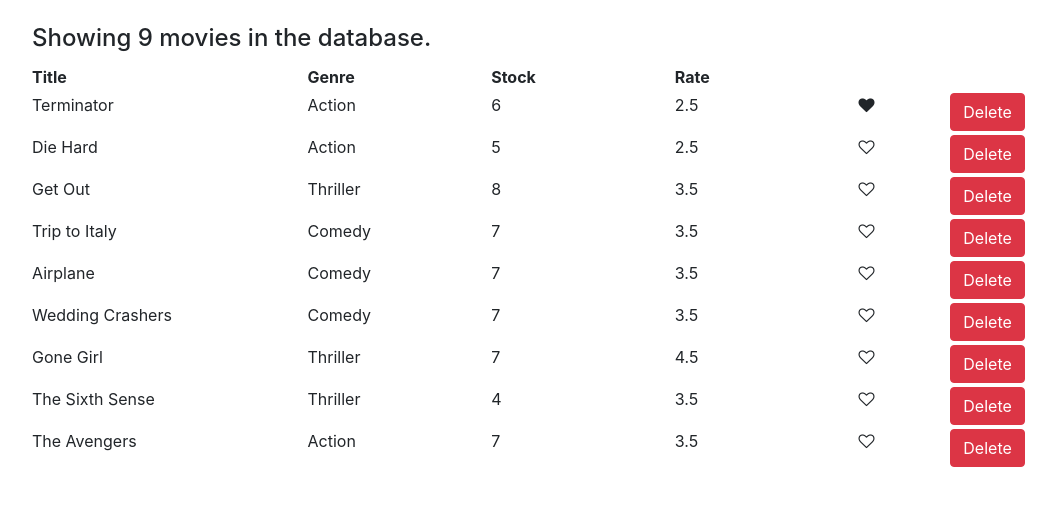
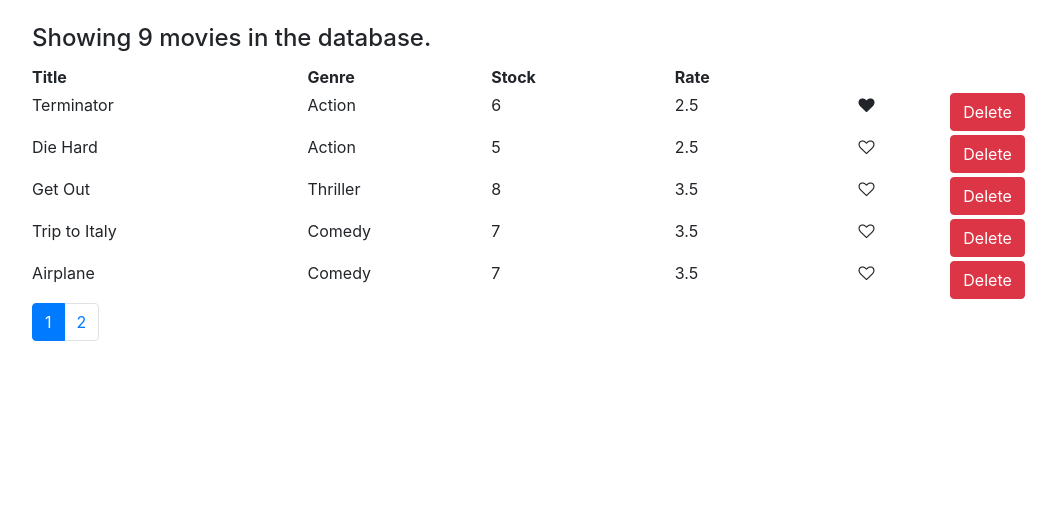
Before and after one commit to Puppo/codewithmosh-react-course, a React (Create React App) app: page / in a window 1280 px wide. Shown: the top 506 px of the page, without its empty margins (72-1128 px from the left). Built offline with nearby package versions, Linux system fonts and the light colour scheme.

Commit message:
add pagination

```diff
--- a/package.json
+++ b/package.json
@@ -8,6 +8,8 @@
     "@testing-library/user-event": "^7.1.2",
     "bootstrap": "^4.4.1",
     "font-awesome": "^4.7.0",
+    "lodash": "^4.17.15",
+    "prop-types": "^15.7.2",
     "react": "^16.13.1",
     "react-dom": "^16.13.1",
     "react-scripts": "3.4.1"
--- a/src/App.js
+++ b/src/App.js
@@ -1,23 +1,38 @@
 import React, { Component } from "react";
 import "./App.css";
 import Movies from "./components/movies";
+import Pagination from "./components/common/pagination";
 import { getMovies } from "./services/fakeMovieService";
+import { paginate } from "./utils/paginate";
 
 class App extends Component {
   state = {
     movies: getMovies().map((movie) => ({
-      id: movie.id,
+      id: movie._id,
       title: movie.title,
       genre: movie.genre.name,
       stock: movie.numberInStock,
       rate: movie.dailyRentalRate,
       liked: movie.liked || false,
     })),
+    pager: {
+      size: 5,
+      page: 1,
+    },
   };
 
   handleDelete = (movie) => {
     this.setState({
       movies: this.state.movies.filter((mov) => mov.id !== movie.id),
+    });
+  };
+
+  handleChangePage = (page) => {
+    this.setState({
+      pager: {
+        ...this.state.pager,
+        page,
+      },
     });
   };
 
@@ -29,13 +44,31 @@ class App extends Component {
   };
 
   render() {
+    const { length: itemsCount } = this.state.movies;
+    const movies = paginate(
+      this.state.movies,
+      this.state.pager.page,
+      this.state.pager.size
+    );
     return (
       <main className="container">
         <Movies
-          movies={this.state.movies}
+          movies={movies}
+          moviesCount={itemsCount}
           onToggleLike={this.handleToggleLike}
           onDelete={this.handleDelete}
         ></Movies>
+
+        <div className="row m-1">
+          <div className="col">
+            <Pagination
+              itemsCount={itemsCount}
+              pageSize={this.state.pager.size}
+              currentPage={this.state.pager.page}
+              onChange={this.handleChangePage}
+            />
+          </div>
+        </div>
       </main>
     );
   }
--- /dev/null
+++ b/src/components/common/pagination.jsx
@@ -0,0 +1,38 @@
+import React from "react";
+import _ from "lodash";
+import PropTypes from "prop-types";
+
+const Pagination = ({ itemsCount, pageSize, currentPage, onChange }) => {
+  const pagesCount = Math.ceil(itemsCount / pageSize);
+  if (pagesCount === 1) return null;
+  const pages = _.range(1, pagesCount + 1);
+  return (
+    <nav>
+      <ul className="pagination">
+        {pages.map((page) => {
+          return (
+            <li
+              key={page}
+              className={
+                page === currentPage ? "page-item active" : "page-item"
+              }
+            >
+              <a className="page-link" href="#" onClick={() => onChange(page)}>
+                {page}
+              </a>
+            </li>
+          );
+        })}
+      </ul>
+    </nav>
+  );
+};
+
+Pagination.propTypes = {
+  itemsCount: PropTypes.number.isRequired,
+  pageSize: PropTypes.number.isRequired,
+  currentPage: PropTypes.number.isRequired,
+  onChange: PropTypes.func.isRequired,
+};
+
+export default Pagination;
--- a/src/components/movies.jsx
+++ b/src/components/movies.jsx
@@ -1,5 +1,5 @@
 import React, { Component } from "react";
-import Like from "./like";
+import Like from "./common/like";
 
 class Movies extends Component {
   render() {
@@ -7,7 +7,7 @@ class Movies extends Component {
   }
 
   renderMovies() {
-    if (!this.props.movies.length) {
+    if (!this.props.moviesCount) {
       return (
         <div className="row">
           <div className="col">
@@ -30,7 +30,7 @@ class Movies extends Component {
     return (
       <div className="row m-1">
         <div className="col">
-          <h4>Showing {this.props.movies.length} movies in the database.</h4>
+          <h4>Showing {this.props.moviesCount} movies in the database.</h4>
         </div>
       </div>
     );
--- /dev/null
+++ b/src/utils/paginate.js
@@ -0,0 +1,6 @@
+import _ from "lodash";
+
+export function paginate(items, pageNumber, pageSize) {
+  const startIndex = (pageNumber - 1) * pageSize;
+  return _(items).slice(startIndex).take(pageSize).value();
+}
```
Also changed, not shown: src/components/common/like.jsx (renamed from src/components/like.jsx), 1 other file (tests, documents, lock files or other folders).
